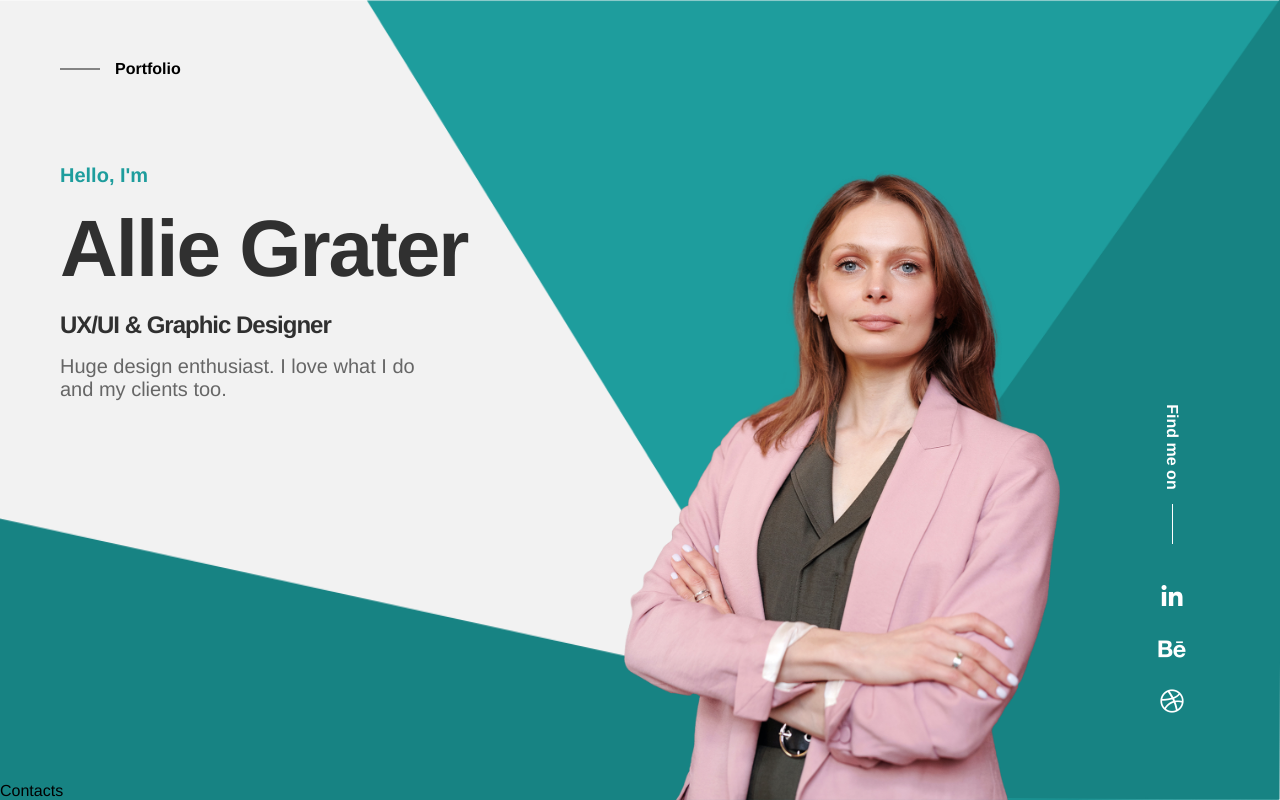
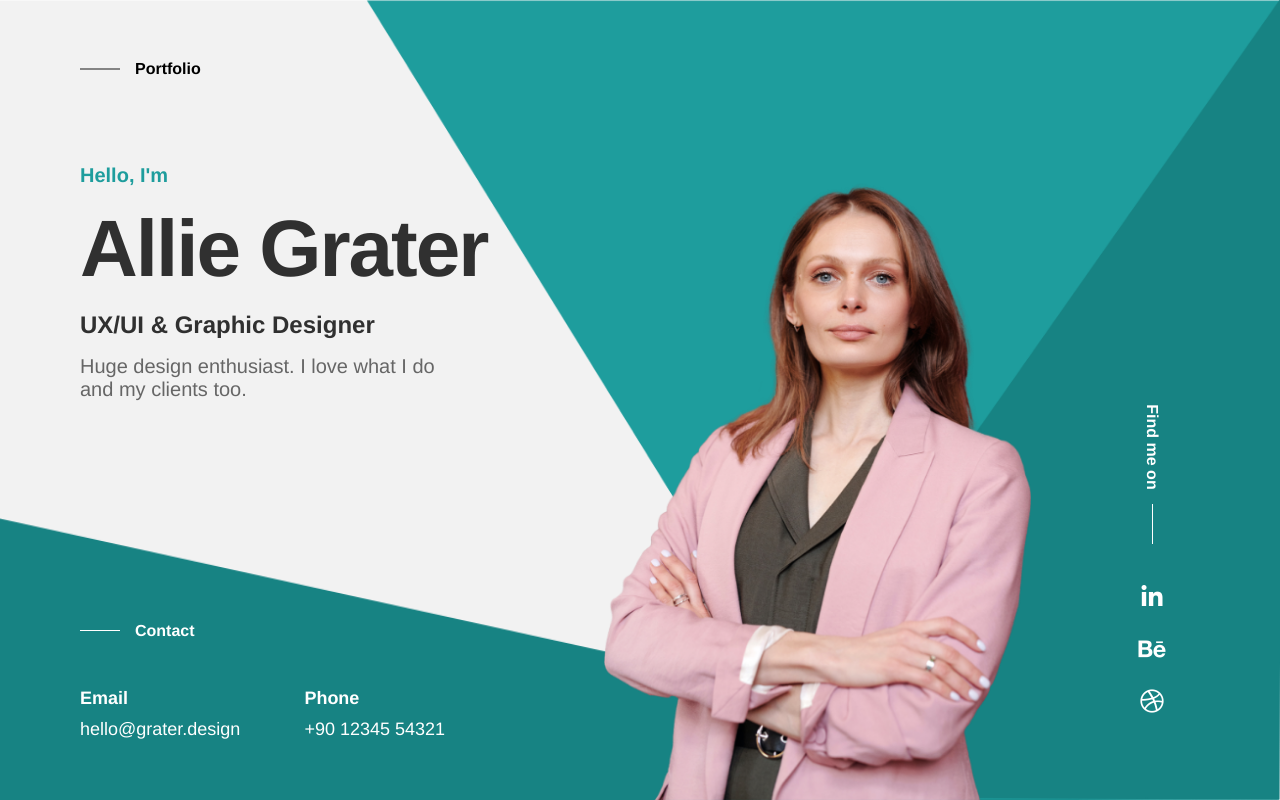
Before and after one commit to zafiramdhani/bigsondev-business-card, a plain HTML site: page index.html in a window 1280 px wide. Drawn offline with Linux system fonts and the light colour scheme.

Commit message:
Desktop view done

```diff
--- a/index.html
+++ b/index.html
@@ -4,9 +4,10 @@
   <meta charset="UTF-8">
   <meta http-equiv="X-UA-Compatible" content="IE=edge">
   <meta name="viewport" content="width=device-width, initial-scale=1.0">
+  <meta name="description" content="Business card was designed by BigsonDev">
   <link rel="stylesheet" href="style.css">
   <script src="https://kit.fontawesome.com/de784a0440.js" crossorigin="anonymous"></script>
-  <title>Document</title>
+  <title>Business Card by Izzafi</title>
 </head>
 <body>
   <header>
@@ -17,6 +18,7 @@
   </header>
   <main>
     <div id="left-side">
+      <div id="left-side__upper">
         <div class="hello">
           <p>Hello, I'm</p>
         </div>
@@ -30,14 +32,33 @@
           <p>Huge design enthusiast. I love what I do<br>and my clients too.</p>
         </div>
       </div>
+      <div id="left-side__bottom">
+        <div class="title">
+          <div class="line-container">
+            <div class="line"></div>
+          </div>
+          <div class="contacts">Contact</div>
+        </div>
+        <div class="contacts-details">
+          <div class="email">
+            <h5>Email</h5>
+            <p>hello@grater.design</p>
+          </div>
+          <div class="phone">
+            <h5>Phone</h5>
+            <p>+90 12345 54321</p>
+          </div>
+        </div>
+      </div>
+    </div>
     <div id="center-side">
       <img src="assets/Layer 1.png" alt="">
     </div>
     <div id="right-side">
       <div class="icons">
-        <div class="linkedin"><i class="fa-brands fa-linkedin-in"></i></div>
-        <div class="behance"><i class="fa-brands fa-behance"></i></div>
-        <div class="dribbble"><i class="fa-brands fa-dribbble"></i></i></div>
+        <div class="linkedin"><a href=""><i class="fa-brands fa-linkedin-in"></i></a></div>
+        <div class="behance"><a href=""><i class="fa-brands fa-behance"></i></a></div>
+        <div class="dribbble"><a href=""><i class="fa-brands fa-dribbble"></i></a></div>
       </div>
       <div class="line-container">
         <div class="line"></div>
@@ -45,11 +66,5 @@
       <div class="portfolio">Find me on</div>
     </div>
   </main>
-  <footer>
-    <div class="line-container">
-      <div class="line"></div>
-    </div>
-    <div class="portfolio">Contacts</div>
-  </footer>
 </body>
 </html>
--- a/style.css
+++ b/style.css
@@ -1,7 +1,3 @@
-:root {
-  --helvetica: 'Helvetica', sans-serif;
-}
-
 ::-webkit-scrollbar {
   display: none;
 }
@@ -10,7 +6,11 @@
   margin: 0;
   padding: 0;
   box-sizing: border-box;
-  font-family: var(--helvetica);
+  font-family: Helvetica, sans-serif;
+}
+
+a {
+  color: white;
 }
 
 body {
@@ -23,8 +23,7 @@ header {
   position: absolute;
   display: flex;
   column-gap: 15px;
-  /* background-color: yellow; */
-  padding: 60px 60px;
+  padding: 60px 80px;
 }
 
 header .line-container .line {
@@ -44,7 +43,7 @@ main {
   grid-template-columns: 1fr auto auto;
   grid-template-rows: 1fr;
   column-gap: 4rem;
-  padding: 100px 60px 0 60px;
+  padding: 100px 80px 0 80px;
   background-image: url('assets/Group\ 5.png');
   background-repeat: no-repeat;
   background-position: center;
@@ -54,46 +53,80 @@ main {
 main #left-side {
   display: flex;
   flex-direction: column;
-  row-gap: 1rem;
-  height: fit-content;
+  justify-content: space-between;
+  height: auto;
   margin-top: 4rem;
-  /* background-color: burlywood; */
 }
 
-main #left-side h1 {
+main #left-side #left-side__upper {
+  display: flex;
+  flex-direction: column;
+  row-gap: 1rem;
+}
+
+main #left-side #left-side__upper h1 {
   font-size: 80px;
   color: #303030;
   letter-spacing: -2px;
 }
 
-main #left-side h4 {
+main #left-side #left-side__upper h4 {
   font-size: 24px;
   font-weight: bold;
   color: #303030;
-  letter-spacing: -1px;
 }
 
-main #left-side .description {
+main #left-side #left-side__upper .description {
   font-size: 20px;
   color: #666666;
 }
 
-main #left-side .hello {
+main #left-side #left-side__upper .hello {
   font-weight: 600;
   color: #1E9D9D;
   font-size: 20px;
+}
+
+main #left-side__bottom {
+  color: white;
+  display: flex;
+  flex-direction: column;
+  row-gap: 48px;
+  margin-bottom: 50px;
+}
+
+main #left-side__bottom .title {
+  display: flex;
+  column-gap: 15px;
+  font-weight: bold;
+}
+
+main #left-side__bottom .title .line-container .line {
+  width: 40px;
+  height: 1px;
+  margin: 20% auto;
+  background-color: white;
+}
+
+main #left-side__bottom .contacts-details {
+  display: flex;
+  column-gap: 64px;
+}
+
+main #left-side__bottom .contacts-details h5,
+main #left-side__bottom .contacts-details p {
+  font-size: 18px;
+  padding-bottom: 10px;
 }
 
 main #center-side {
   display: flex;
   align-items: flex-end;
   height: 100%;
-  /* background-color: green; */
 }
 
 main #center-side img {
-  /* background-color: red; */
-  width: 100%;
+  width: 98%;
 }
 
 main #right-side {
@@ -111,7 +144,12 @@ main #right-side .icons > div {
   width: fit-content;
   margin: 24px auto;
   font-size: 24px;
+}
+
+main #right-side .icons div i:hover {
   cursor: pointer;
+  transition: .2s ease-in-out;
+  color: rgb(211, 211, 211);
 }
 
 main #right-side .portfolio {
@@ -119,7 +157,6 @@ main #right-side .portfolio {
   color: white;
   font-weight: bold;
   margin: 2rem auto;
-  /* background-color: crimson; */
 }
 
 main #right-side .line-container {
@@ -128,8 +165,3 @@ main #right-side .line-container {
   margin: 1rem auto;
   background-color: white;
 }
-
-footer {
-  position: absolute;
-  bottom: 0;
-}
```
Lines whose indentation alone changed are shown as unchanged.
